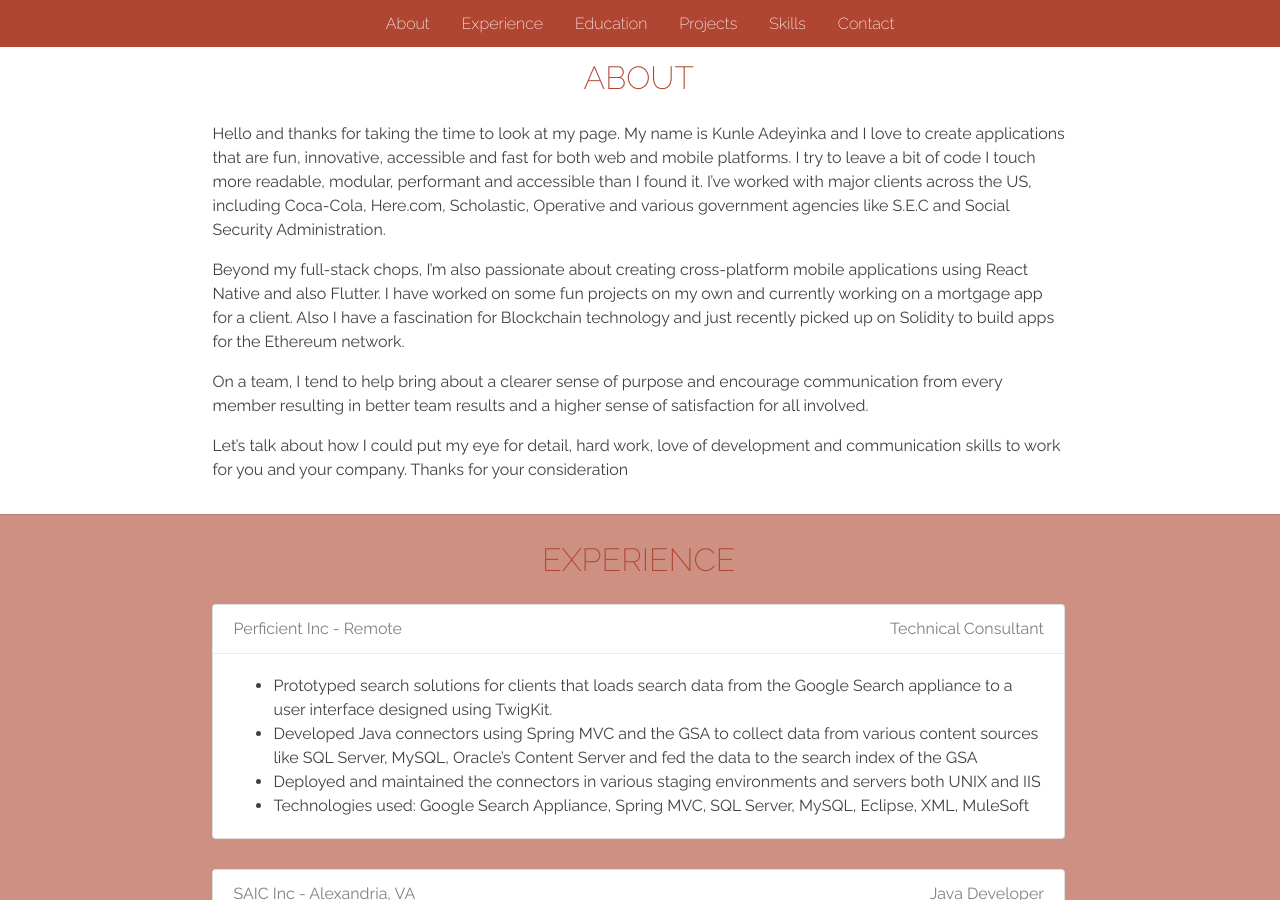
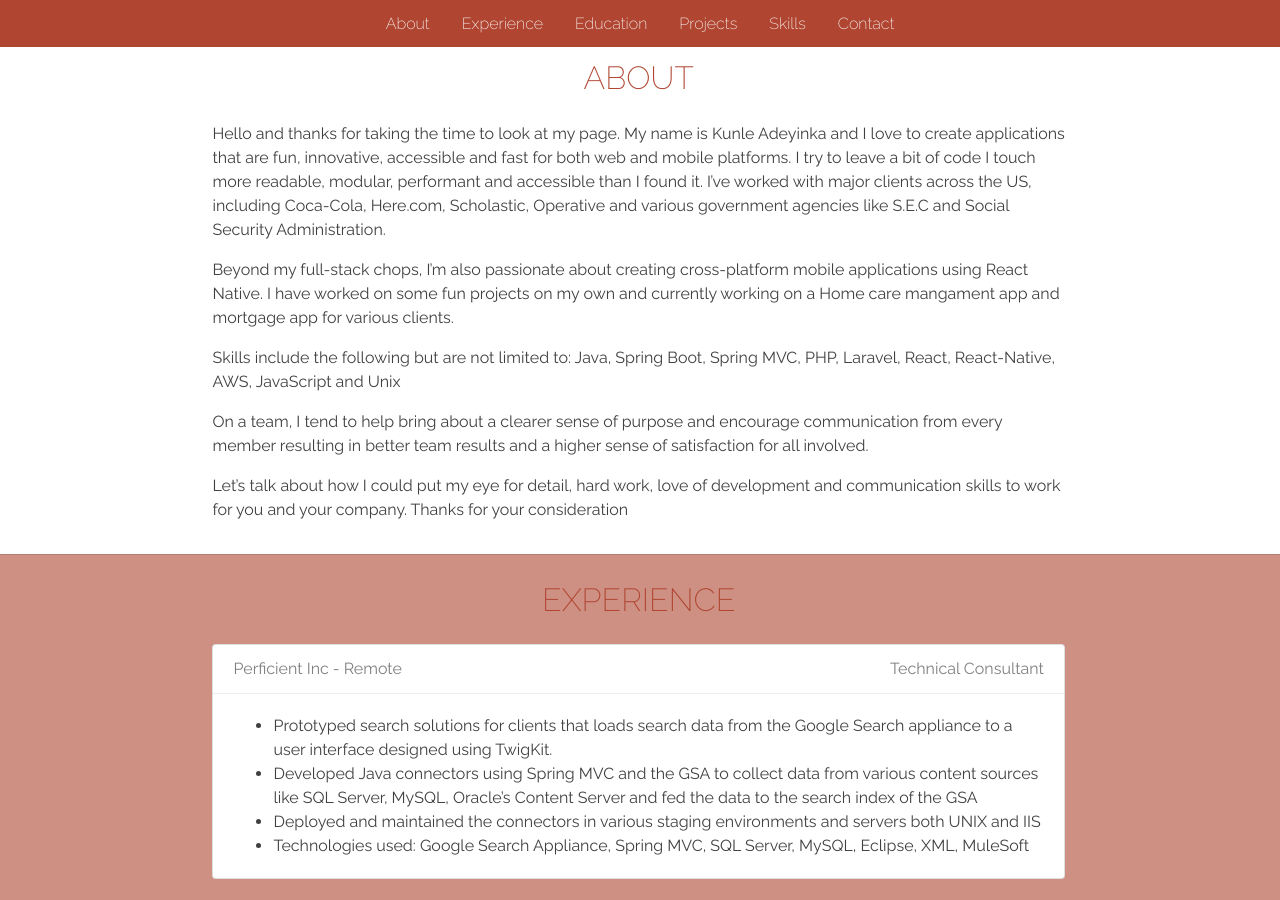
Before and after one commit to kunleAdeyinka/kunleAdeyinka.github.io, a Jekyll site: the page built from index.html, in a window 1280 px wide and 900 px high, scrolled down 868 px. Built offline with Jekyll 4.4.1, drawn with Linux system fonts in a browser that asks for light colours; Markdown is read by kramdown in place of the engine named in the settings.

Commit message:
added skills note

```diff
--- a/index.html
+++ b/index.html
@@ -52,10 +52,11 @@ title: Kunle Adeyinka, Home page
     </p>
 		<p>
       Beyond my full-stack chops, I’m also passionate about creating cross-platform mobile applications
-      using React Native and also Flutter. I have worked on some fun projects on my own and currently
-      working on a mortgage app for a client. Also I have a fascination for Blockchain technology and
-      just recently picked up on Solidity to build apps for the Ethereum network.
+      using React Native. I have worked on some fun projects on my own and currently
+      working on a Home care mangament app and mortgage app for various clients.
     </p>
+	<p>
+		Skills include the following but are not limited to: Java, Spring Boot, Spring MVC, PHP, Laravel, React, React-Native, AWS, JavaScript and Unix	</p>
     <p>
       On a team, I tend to help bring about a clearer sense of purpose and encourage communication
       from every member resulting in better team results and a higher sense of satisfaction for all
```
